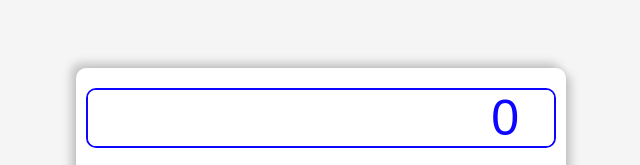
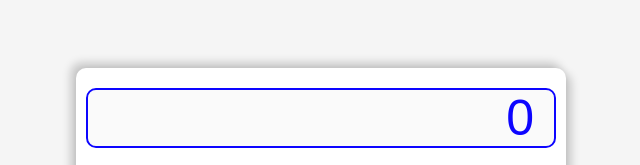
Before and after one commit to PraweenSoni/calculator_project-, a plain HTML site: page index.html in a window 1280 px wide. Shown: the part 102-267 px from the top of the page, 319-959 px from the left. Drawn offline with Linux system fonts and the light colour scheme.

Commit message:
bugs fixed

```diff
--- a/index.html
+++ b/index.html
@@ -11,7 +11,7 @@
   <body>
     <div class="container">
       <div class="output">
-        <input type="number" placeholder="0" readonly />
+        <input type="text" id="result" disabled placeholder="0" readonly />
       </div>
       <div class="allbtns">
         <div class="scien">
```
